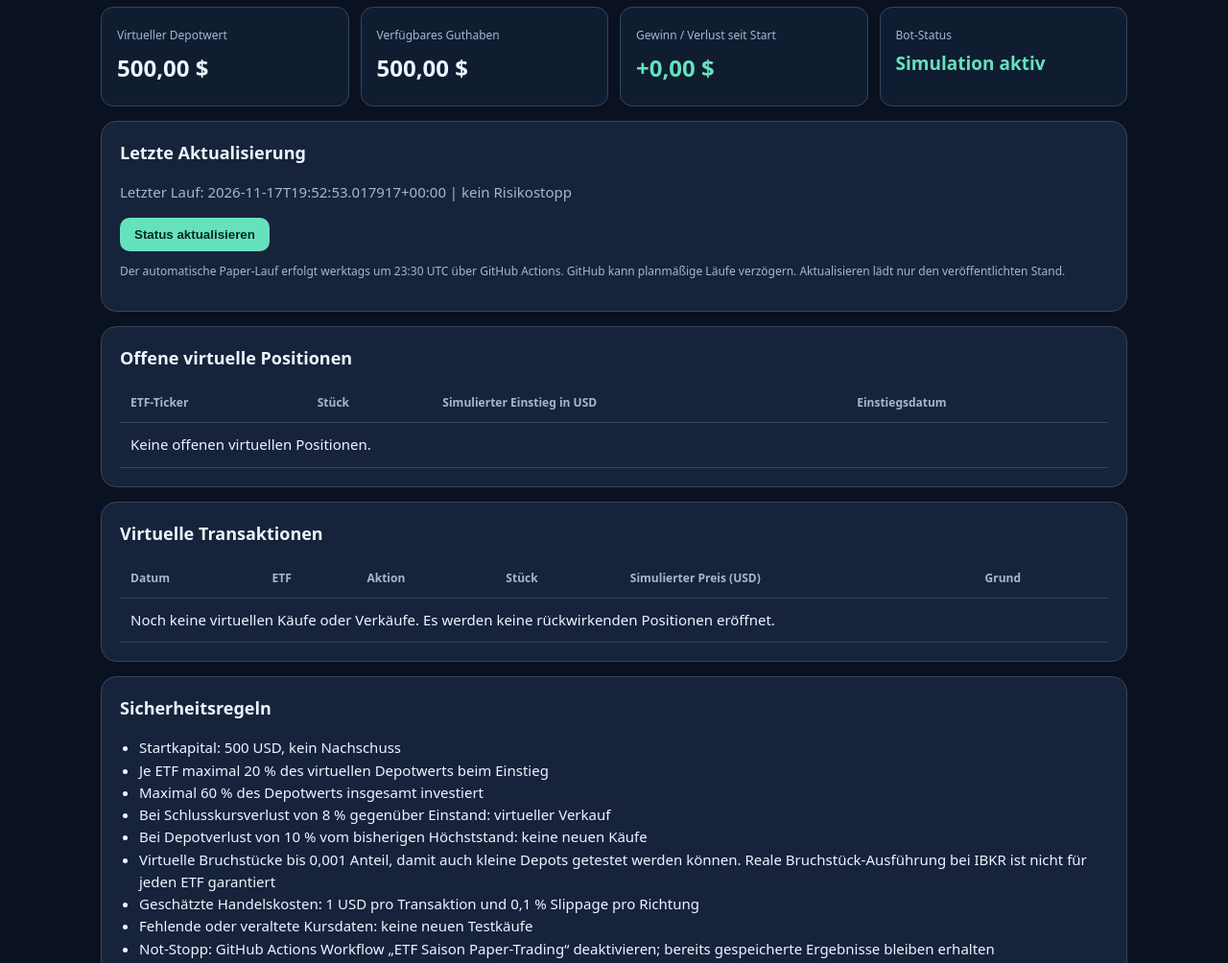
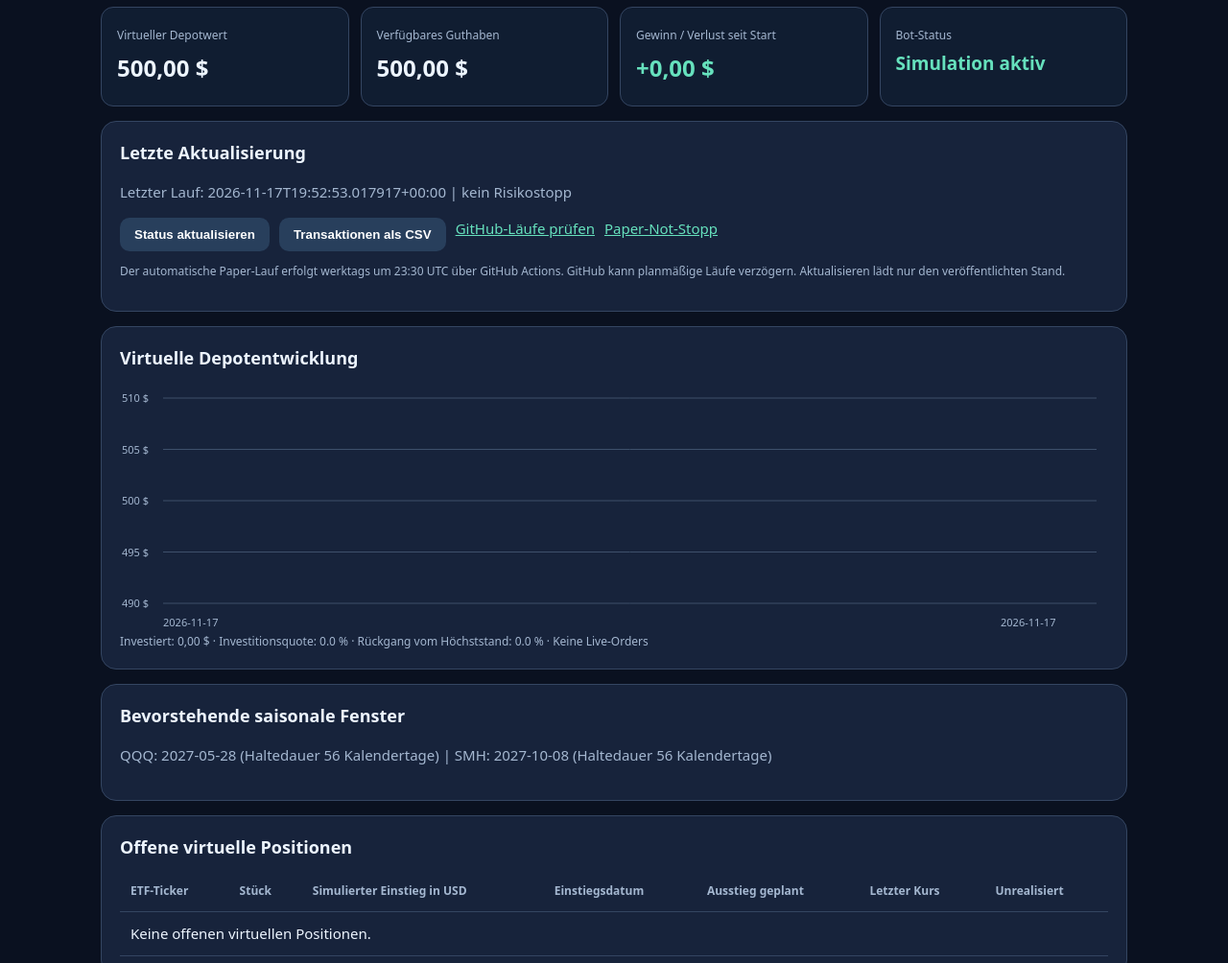
Before and after one commit to reinerwolpers-oss/ETF-Strategy-Lab, a plain HTML site: page paper.html in a window 1280 px wide. Shown: the part 280-1284 px from the top of the page at 96% size. Drawn offline with Linux system fonts and the light colour scheme.

Commit message:
Paper dashboard 4.2: equity chart, portfolio risk, calendar, CSV export

```diff
--- a/paper.html
+++ b/paper.html
@@ -1,5 +1,5 @@
 <!doctype html>
-<html lang="de"><head><meta charset="utf-8"><meta name="viewport" content="width=device-width,initial-scale=1"><title>ETF Saison-Bot · Paper-Trading</title>
+<html lang="de"><head><meta charset="utf-8"><meta name="viewport" content="width=device-width,initial-scale=1"><title>ETF Saison-Bot 4.2 · Paper-Trading</title>
 <style>
 :root{color-scheme:dark;--bg:#0a1120;--panel:#17233b;--line:#344561;--txt:#edf5ff;--muted:#a4b7d0;--mint:#66e1bd;--red:#ff9cab}
 *{box-sizing:border-box}body{background:var(--bg);color:var(--txt);font:15px/1.55 system-ui,sans-serif;margin:0}main{max-width:1100px;margin:auto;padding:26px 15px 70px}
@@ -9,10 +9,10 @@ a{color:var(--mint)}.badge{display:inline-block;background:#204a40;color:#98eed5
 .grid{display:grid;grid-template-columns:repeat(4,minmax(0,1fr));gap:12px}.metric{padding:16px;border:1px solid var(--line);border-radius:13px;background:#101d31}
 .metric b{display:block;font-size:24px;margin:5px 0}.muted{color:var(--muted);font-size:12px}.danger{color:var(--red)}.good{color:var(--mint)}
 .warn{padding:15px;border:1px solid #826343;border-radius:12px;background:#302735;color:#ffe3ad}.wrap{overflow-x:auto}
-table{border-collapse:collapse;width:100%;min-width:620px}th,td{border-bottom:1px solid var(--line);padding:11px;text-align:left}th{font-size:12px;color:var(--muted)}button{background:var(--mint);color:#062921;border:0;border-radius:10px;padding:10px 15px;font-weight:800;cursor:pointer}ul{padding-left:20px}@media(max-width:740px){.grid{grid-template-columns:repeat(2,minmax(0,1fr))}}
+table{border-collapse:collapse;width:100%;min-width:620px}th,td{border-bottom:1px solid var(--line);padding:11px;text-align:left}th{font-size:12px;color:var(--muted)}button{background:var(--mint);color:#062921;border:0;border-radius:10px;padding:10px 15px;font-weight:800;cursor:pointer}ul{padding-left:20px}.chart{width:100%;height:260px;display:block}.tools{display:flex;gap:10px;flex-wrap:wrap}.tools button{background:#283f5c;color:#fff}.riskrow{padding:8px 0;border-bottom:1px solid var(--line)}@media(max-width:740px){.grid{grid-template-columns:repeat(2,minmax(0,1fr))}}
 </style></head>
 <body><main><nav><a href="./">← ETF Strategy Lab</a> · <a href="./seasonal.html">Saison-Scanner</a></nav>
-<h1>🧪 ETF Saison Paper-Trading</h1>
+<h1>🧪 ETF Saison Paper-Trading 4.2</h1>
 <p><span class="badge">NUR VIRTUELLES DEPOT · KEINE BROKERORDERS</span></p>
 <div class="warn">Das ist eine vereinfachte Simulation mit historischen Tages-Schlusskursen in USD. „Käufe“ und „Verkäufe“ sind lediglich Einträge im virtuellen Depot, keine echte Ausführung. Es gibt keine IBKR-Verbindung. Ein ausgeführter Test zum Schlusskurs wäre real nicht garantiert. Keine Renditeversprechen.</div>
 <div class="grid" style="margin-top:15px">
@@ -21,8 +21,8 @@ table{border-collapse:collapse;width:100%;min-width:620px}th,td{border-bottom:1p
 <div class="metric"><span class="muted">Gewinn / Verlust seit Start</span><b id="profit">–</b></div>
 <div class="metric"><span class="muted">Bot-Status</span><b id="mode" style="font-size:19px">–</b></div>
 </div>
-<section class="panel"><h2>Letzte Aktualisierung</h2><p id="updated">Lade …</p><button id="refresh">Status aktualisieren</button><p class="muted">Der automatische Paper-Lauf erfolgt werktags um 23:30 UTC über GitHub Actions. GitHub kann planmäßige Läufe verzögern. Aktualisieren lädt nur den veröffentlichten Stand.</p></section>
-<section class="panel"><h2>Offene virtuelle Positionen</h2><div class="wrap"><table><thead><tr><th>ETF-Ticker</th><th>Stück</th><th>Simulierter Einstieg in USD</th><th>Einstiegsdatum</th></tr></thead><tbody id="positions"><tr><td colspan="4">Lade …</td></tr></tbody></table></div></section>
+<section class="panel"><h2>Letzte Aktualisierung</h2><p id="updated">Lade …</p><div class="tools"><button id="refresh">Status aktualisieren</button><button id="csv">Transaktionen als CSV</button><a href="https://github.com/reinerwolpers-oss/ETF-Strategy-Lab/actions/workflows/paper-trading.yml">GitHub-Läufe prüfen</a><a href="https://github.com/reinerwolpers-oss/ETF-Strategy-Lab/blob/main/config/paper-settings.json">Paper-Not-Stopp</a></div><p class="muted">Der automatische Paper-Lauf erfolgt werktags um 23:30 UTC über GitHub Actions. GitHub kann planmäßige Läufe verzögern. Aktualisieren lädt nur den veröffentlichten Stand.</p></section>
+<section class="panel"><h2>Virtuelle Depotentwicklung</h2><canvas id="curve" class="chart" aria-label="Virtuelle Depotkurve"></canvas><div id="riskSummary" class="muted">Lade …</div></section><section class="panel"><h2>Bevorstehende saisonale Fenster</h2><p id="calendar">Lade …</p></section><section class="panel"><h2>Offene virtuelle Positionen</h2><div class="wrap"><table><thead><tr><th>ETF-Ticker</th><th>Stück</th><th>Simulierter Einstieg in USD</th><th>Einstiegsdatum</th><th>Ausstieg geplant</th><th>Letzter Kurs</th><th>Unrealisiert</th></tr></thead><tbody id="positions"><tr><td colspan="7">Lade …</td></tr></tbody></table></div></section>
 <section class="panel"><h2>Virtuelle Transaktionen</h2><div class="wrap"><table><thead><tr><th>Datum</th><th>ETF</th><th>Aktion</th><th>Stück</th><th>Simulierter Preis (USD)</th><th>Grund</th></tr></thead><tbody id="trades"><tr><td colspan="6">Lade …</td></tr></tbody></table></div></section>
 <section class="panel"><h2>Sicherheitsregeln</h2><ul>
 <li>Startkapital: 500 USD, kein Nachschuss</li><li>Je ETF maximal 20 % des virtuellen Depotwerts beim Einstieg</li>
@@ -36,19 +36,46 @@ table{border-collapse:collapse;width:100%;min-width:620px}th,td{border-bottom:1p
 const $=id=>document.getElementById(id),money=v=>new Intl.NumberFormat('de-DE',{style:'currency',currency:'USD'}).format(v);
 function cell(t,v){const x=document.createElement('td');x.textContent=String(v);t.appendChild(x)}
 function renderRows(id,rows,cols,empty){const root=$(id);root.replaceChildren();if(!rows.length){const tr=document.createElement('tr'),td=document.createElement('td');td.colSpan=cols;td.textContent=empty;tr.appendChild(td);root.appendChild(tr);return}for(const row of rows){const tr=document.createElement('tr');row.forEach(x=>cell(tr,x));root.appendChild(tr)}}
+let transactionData=[];
+function chart(history){
+ const c=$('curve'),ctx=c.getContext('2d'),w=c.clientWidth||800,h=c.clientHeight||260,scale=window.devicePixelRatio||1;
+ c.width=w*scale;c.height=h*scale;ctx.setTransform(scale,0,0,scale,0,0);ctx.clearRect(0,0,w,h);
+ const values=history.map(a=>Number(a.equity_usd)).filter(Number.isFinite);
+ if(!values.length){ctx.fillStyle='#a4b7d0';ctx.fillText('Noch keine Depotdaten',12,30);return}
+ const low=Math.min(500,...values)*.98,high=Math.max(500,...values)*1.02;
+ ctx.fillStyle='#a4b7d0';ctx.font='11px system-ui';ctx.strokeStyle='#3e506b';
+ for(let i=0;i<5;i++){const y=15+i*(h-46)/4;ctx.beginPath();ctx.moveTo(45,y);ctx.lineTo(w-12,y);ctx.stroke();ctx.fillText(Math.round(high-(high-low)*i/4)+' $',2,y+4)}
+ ctx.beginPath();ctx.strokeStyle='#66e1bd';ctx.lineWidth=2.5;
+ values.forEach((v,i)=>{let x=45+(values.length===1?.5:i/(values.length-1))*(w-58),y=15+(high-v)/(high-low||1)*(h-46);if(i)ctx.lineTo(x,y);else ctx.moveTo(x,y)});ctx.stroke();
+ ctx.fillText(history[0].date,45,h-7);ctx.fillText(history.at(-1).date,Math.max(45,w-112),h-7);
+}
+async function calendar(){
+ try{
+ const response=await fetch('./data/seasonal-signals.json?now='+Date.now(),{cache:'no-store'});if(!response.ok)throw Error('Keine Saisondaten');
+ const data=await response.json(),now=new Date(),year=now.getUTCFullYear(),t=Date.UTC(year,now.getUTCMonth(),now.getUTCDate());
+ const events=(data.candidates||[]).filter(x=>x.passes_validation).flatMap(x=>[year,year+1].map(y=>({ticker:x.ticker,entry:y+'-'+x.entry_month_day,days:x.holding_calendar_days}))).filter(x=>new Date(x.entry+'T00:00:00Z').getTime()>=t).sort((a,b)=>a.entry.localeCompare(b.entry)).slice(0,4);
+ $('calendar').textContent=events.length?events.map(x=>x.ticker+': '+x.entry+' (Haltedauer '+x.days+' Kalendertage)').join(' | '):'Keine neuen Saisonfenster geplant.';
+ }catch(e){$('calendar').textContent='Nicht verfügbar: '+e.message}
+}
+function saveCsv(){
+ const header=['Datum','ETF','Aktion','Stueck','SimulierterPreisUSD','KostenUSD','Grund'];
+ const q=x=>'"'+String(x??'').replaceAll('"','""')+'"';
+ const rows=[header.join(';'),...transactionData.map(t=>[t.date,t.ticker,t.side,t.qty,t.estimated_price_usd,t.fee_usd,t.reason].map(q).join(';'))];
+ const blob=new Blob(['\\uFEFF'.replace('\\uFEFF','\uFEFF')+rows.join('\n')],{type:'text/csv;charset=utf-8'}),u=URL.createObjectURL(blob),a=document.createElement('a');a.href=u;a.download='ETF-Paper-Trades.csv';a.click();setTimeout(()=>URL.revokeObjectURL(u),1500)
+}
 async function load(){try{
 const resp=await fetch('./data/paper-portfolio.json?cache='+Date.now(),{cache:'no-store'});
 if(!resp.ok)throw Error('Der virtuelle Depotstand wurde noch nicht vom GitHub-Workflow erzeugt.');
 const d=await resp.json();if(d.schema!==1||d.mode!=='PAPER_ONLY')throw Error('Unerwartetes Format.');
-const history=d.equity_history||[],last=history.at(-1),equity=last?.equity_usd??d.cash;
+const history=d.equity_history||[],last=history.at(-1),equity=last?.equity_usd??d.cash;transactionData=d.trades||[];chart(history);const invested=last?.invested_usd??Math.max(0,equity-d.cash);const dd=equity/(d.peak_equity||d.starting_cash)-1;$('riskSummary').textContent='Investiert: '+money(invested)+' · Investitionsquote: '+(100*invested/(equity||1)).toFixed(1)+' % · Rückgang vom Höchststand: '+(100*dd).toFixed(1)+' % · Keine Live-Orders';
 $('equity').textContent=money(equity);$('cash').textContent=money(d.cash);
 const pnl=equity-d.starting_cash;$('profit').textContent=(pnl>=0?'+':'')+money(pnl);
 $('profit').className=pnl>=0?'good':'danger';
 $('mode').textContent=!d.trading_enabled?'Deaktiviert':d.halted?'Käufe gesperrt':'Simulation aktiv';
 $('mode').className=d.halted||!d.trading_enabled?'danger':'good';
 $('updated').textContent='Letzter Lauf: '+(d.last_run||'noch keiner')+' | '+(d.halt_reason||'kein Risikostopp')+(d.last_error?' | '+d.last_error:'');
-renderRows('positions',Object.entries(d.positions||{}).map(([ticker,p])=>[ticker,p.qty,money(p.entry_price),p.entry_date]),4,'Keine offenen virtuellen Positionen.');
+renderRows('positions',Object.entries(d.positions||{}).map(([ticker,p])=>{const price=d.quotes?.[ticker]?.close_usd;return [ticker,p.qty,money(p.entry_price),p.entry_date,p.planned_exit_date||'Noch nicht gespeichert',price?money(price):'–',price?money((price-p.entry_price)*p.qty):'–']}),7,'Keine offenen virtuellen Positionen.');
 renderRows('trades',(d.trades||[]).slice(-40).reverse().map(x=>[x.date,x.ticker,x.side,x.qty,money(x.estimated_price_usd),x.reason]),6,'Noch keine virtuellen Käufe oder Verkäufe. Es werden keine rückwirkenden Positionen eröffnet.');
 }catch(e){$('updated').textContent='Keine verifizierten Paper-Daten: '+e.message;$('mode').textContent='Nicht bestätigt';}}
-$('refresh').onclick=load;load();
+$('refresh').onclick=()=>{load();calendar()};$('csv').onclick=saveCsv;load();calendar();
 </script></body></html>
```
